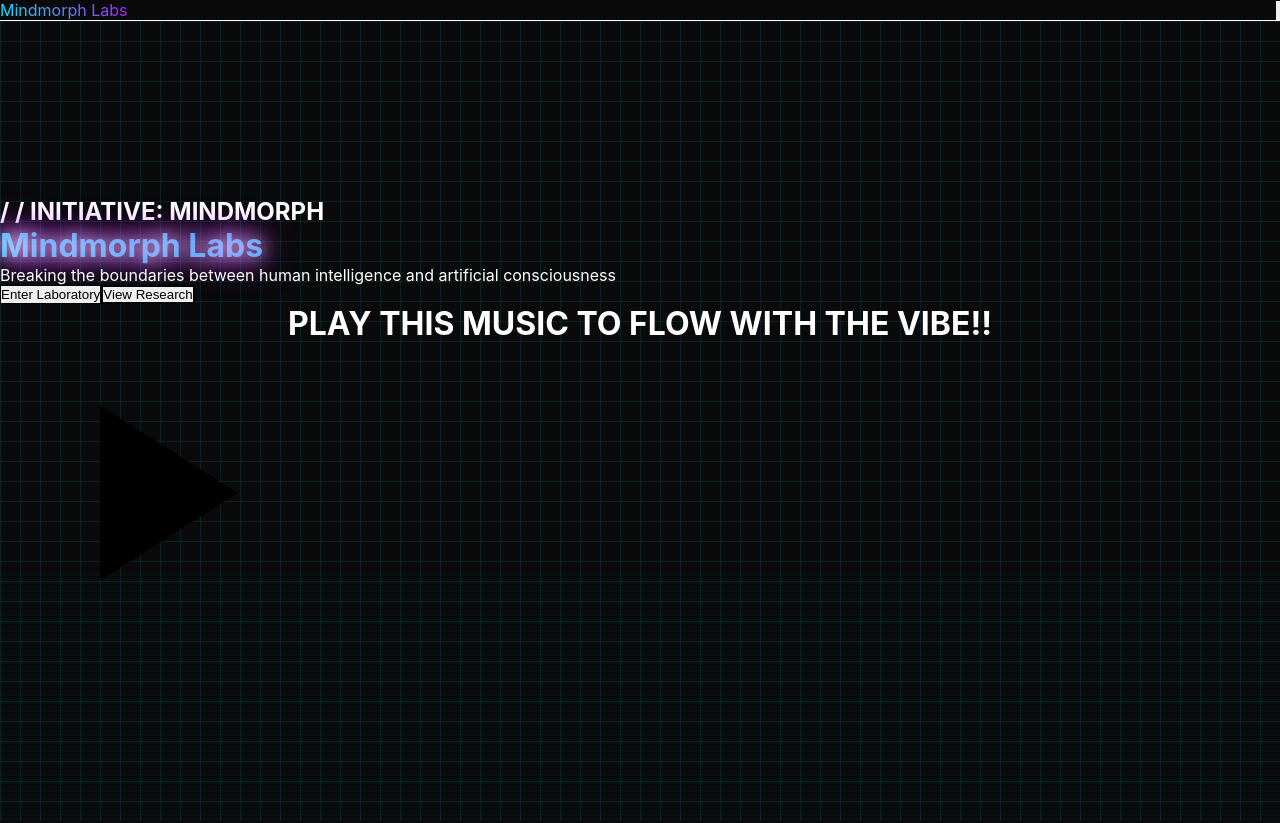
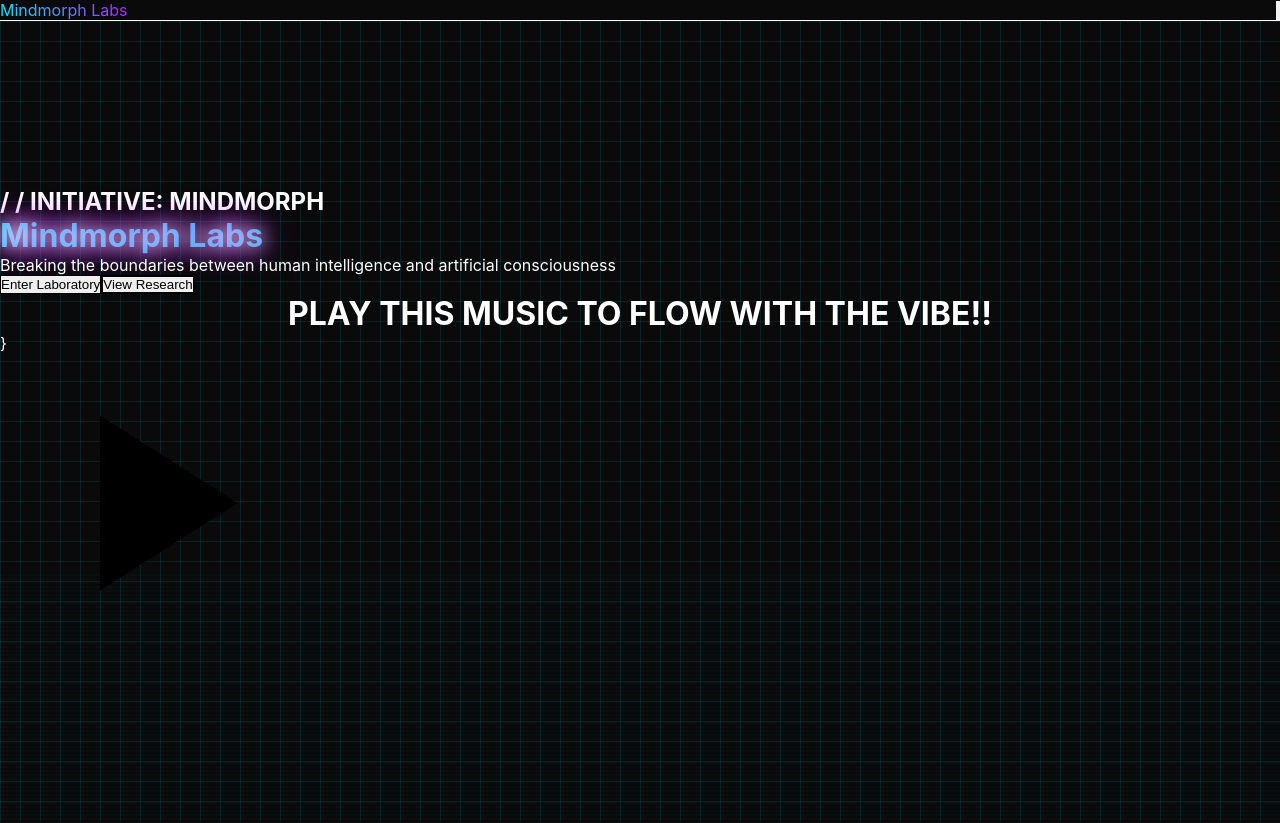
Before and after one commit to ayush585/mindmorph_LABS, a Next.js app: page / in a window 1280 px wide. Shown: the top 823 px of the page. Built offline with nearby package versions, Linux system fonts and the light colour scheme.

Commit message:
Updated SongPlayer.js

```diff
--- a/src/components/home/SongPlayer.js
+++ b/src/components/home/SongPlayer.js
@@ -53,6 +53,7 @@ const SongPlayer = () => {
       </div>
       <div className="bg-white p-5 rounded-lg shadow-sm">
         {error && <div className="text-red-500 text-center mb-2 text-sm">{error}</div>}
+        }
         <audio
           ref={audioRef}
           onTimeUpdate={updateProgress}
```
